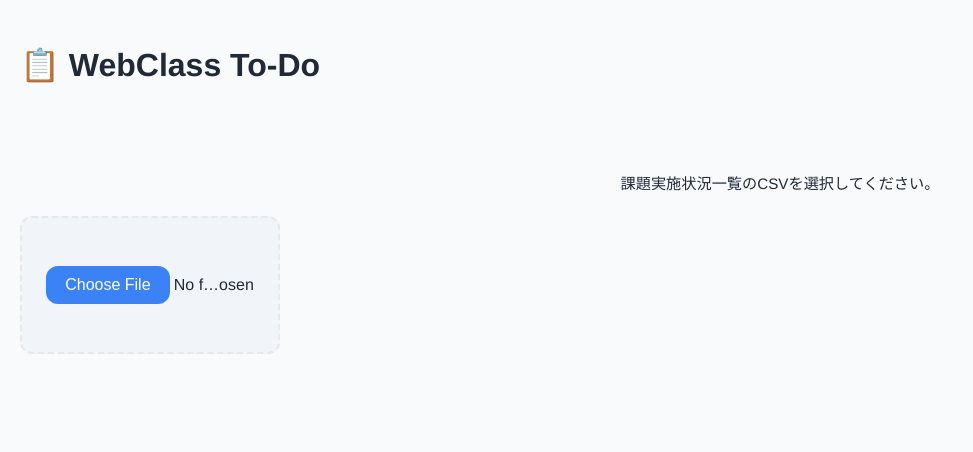
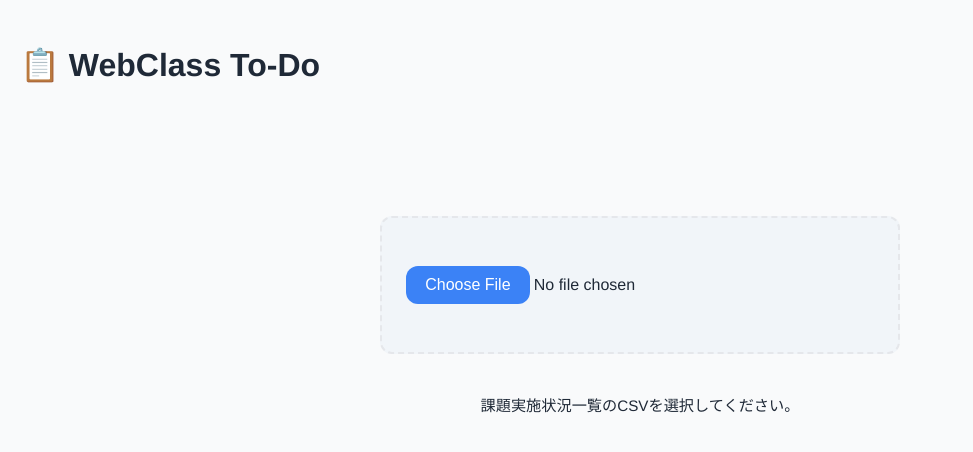
Before and after one commit to watamovie/webclass-todo, a React (Vite) app: page / in a window 1280 px wide. Shown: the top 452 px of the page, without its empty margins (0-973 px from the left). Built offline with nearby package versions, Linux system fonts and the light colour scheme; the HTML template or start-up script is replaced by a standard one.

Commit message:
fix layout centering

```diff
--- a/src/index.css
+++ b/src/index.css
@@ -116,6 +116,11 @@
     gap: var(--gap);
   }
   header { grid-column: 1 / -1; }
+  .container > input[type="file"],
+  .container > p {
+    grid-column: 1 / -1;
+    justify-self: center;
+  }
   .sidebar {
     position: sticky;
     top: var(--gap);
```
